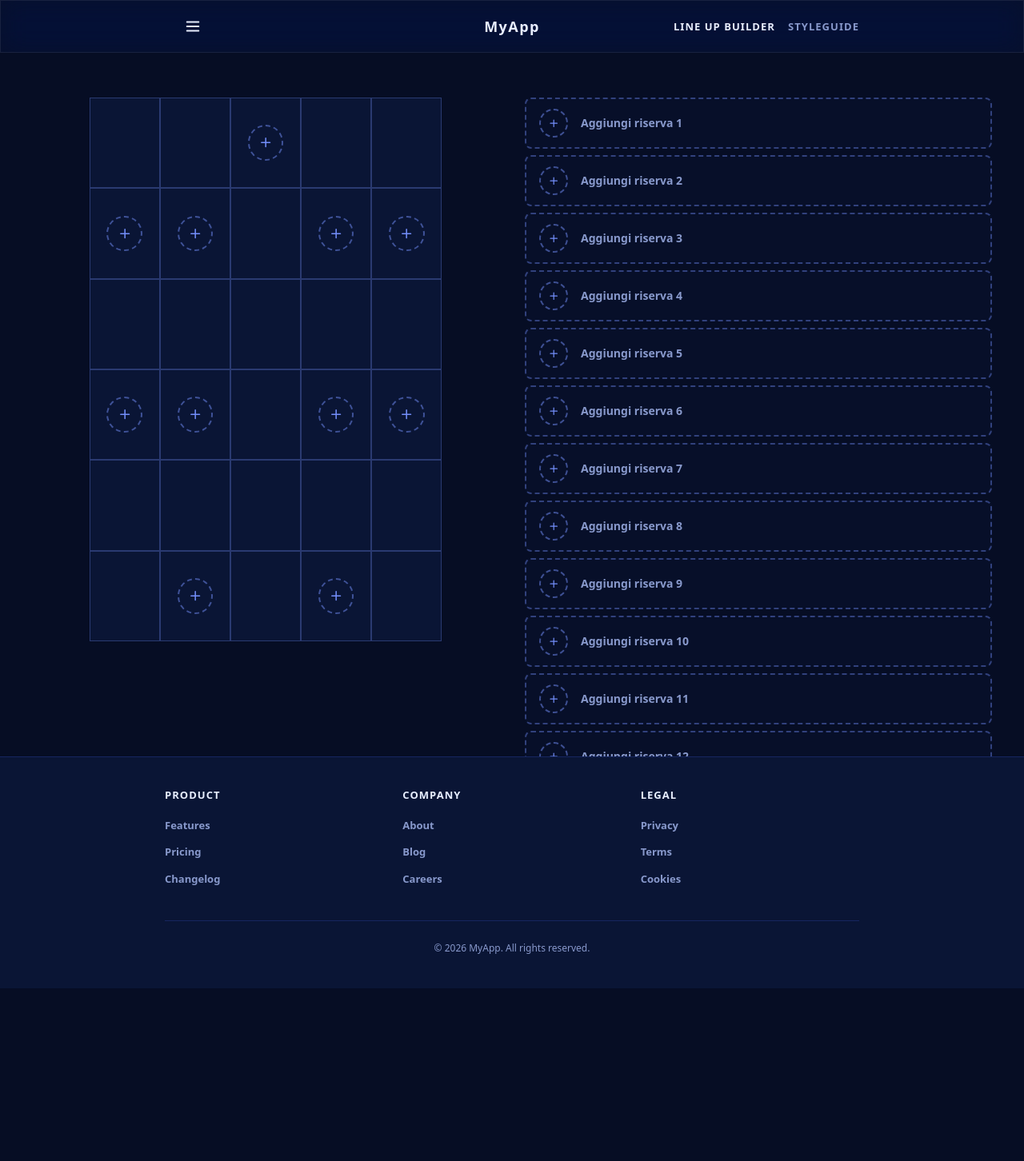
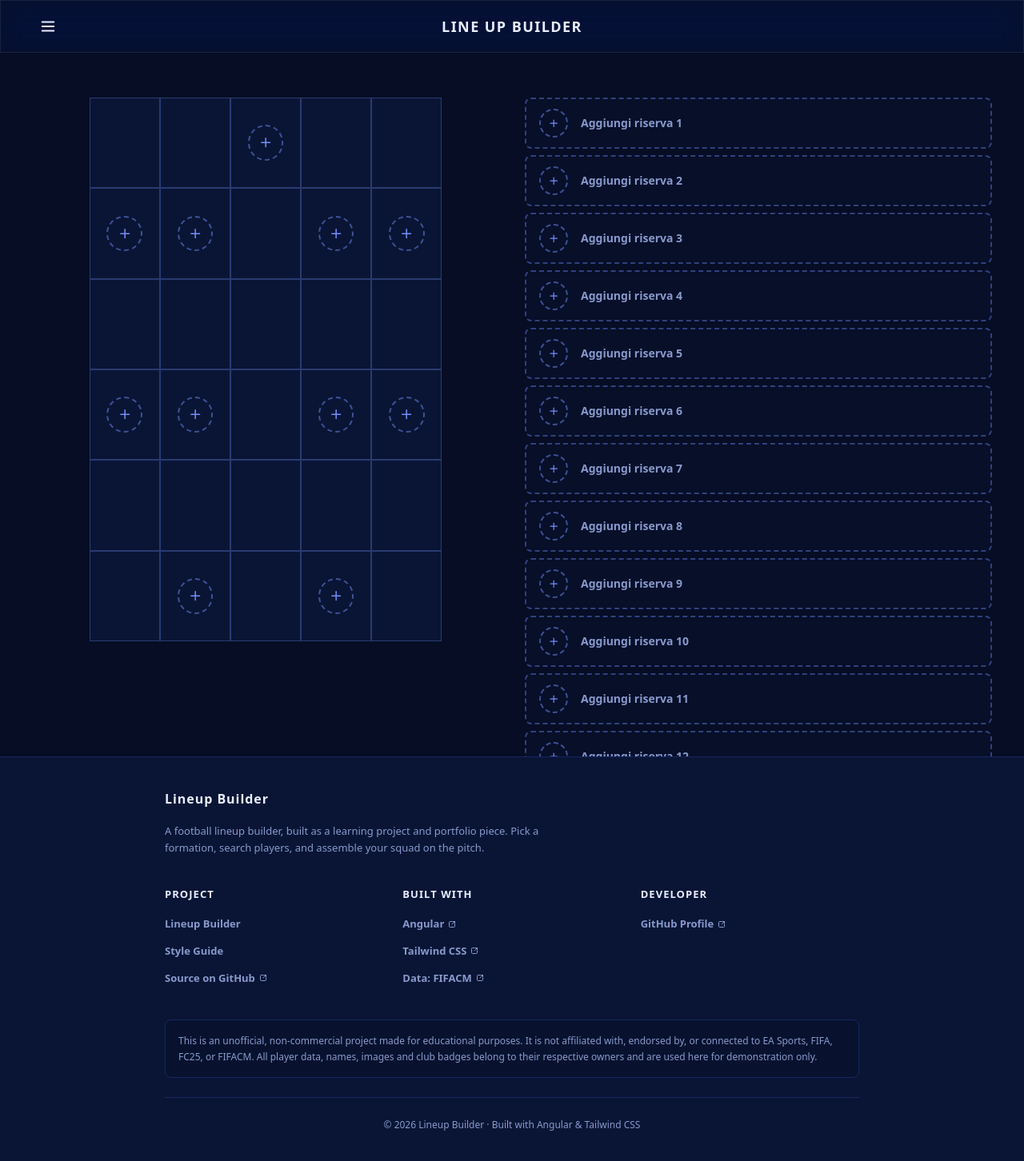
Before and after one commit to davenar/lineup-builder, an Angular app: page /builder in a window 1280 px wide. Shown: the top 1452 px of the page at 80% size. Before the commit the page ends 1236 px from the top, so only its background shows below. Built offline with nearby package versions, Linux system fonts and the light colour scheme.

Commit message:
fix header, fix footer

```diff
--- a/package.json
+++ b/package.json
@@ -1,6 +1,7 @@
 {
-  "name": "lup",
+  "name": "Line Up Builder",
   "version": "0.0.0",
+  "author": "davenar",
   "scripts": {
     "ng": "ng",
     "start": "ng serve",
--- a/src/app/app.routes.ts
+++ b/src/app/app.routes.ts
@@ -8,5 +8,5 @@ export const routes: Routes = [
     { path: 'styleguide', component: StyleguideComponent },
     { path: 'builder', component: LineUpBuilderComponent },
     { path: 'home', component: HomepageComponent },
-    { path: '', redirectTo: '/home', pathMatch: 'full' }
+    { path: '', redirectTo: '/builder', pathMatch: 'full' }
 ];
--- a/src/app/shared/components/footer/main-footer/main-footer.component.html
+++ b/src/app/shared/components/footer/main-footer/main-footer.component.html
@@ -1,19 +1,43 @@
 <footer class="border-t border-lup-mid bg-bg-surface">
   <div class="mx-auto max-w-[90rem] px-base py-xl">
+
+    <!-- intro: cos'è il progetto -->
+    <div class="mb-xl">
+      <p class="text-[1.6rem] font-bold tracking-[0.06em] text-text-primary">
+        Lineup Builder
+      </p>
+      <p class="mt-sm max-w-[52rem] text-[1.3rem] leading-relaxed text-text-muted">
+        A football lineup builder, built as a learning project and portfolio piece.
+        Pick a formation, search players, and assemble your squad on the pitch.
+      </p>
+    </div>
+
+    <!-- colonne di link -->
     <div class="grid grid-cols-1 gap-lg tb:grid-cols-3">
       @for (col of columns; track col.heading) {
       <div>
         <h3 class="text-[1.3rem] font-bold uppercase tracking-[0.08em] text-text-primary">
           {{ col.heading }}
         </h3>
-
         <ul class="mt-base flex flex-col gap-sm">
-          @for (link of col.links; track link.path) {
+          @for (link of col.links; track link.label) {
           <li>
+            @if (link.external) {
+            <a [href]="link.path" target="_blank" rel="noopener noreferrer"
+              class="inline-flex items-center gap-xs text-[1.3rem] font-semibold text-text-muted transition-colors hover:text-lup-pale">
+              {{ link.label }}
+              <svg xmlns="http://www.w3.org/2000/svg" class="h-[1.2rem] w-[1.2rem]" fill="none"
+                viewBox="0 0 24 24" stroke="currentColor" stroke-width="2" aria-hidden="true">
+                <path stroke-linecap="round" stroke-linejoin="round"
+                  d="M14 5h5v5M19 5l-7 7M12 5H7a2 2 0 0 0-2 2v10a2 2 0 0 0 2 2h10a2 2 0 0 0 2-2v-5" />
+              </svg>
+            </a>
+            } @else {
             <a [routerLink]="link.path"
               class="text-[1.3rem] font-semibold text-text-muted transition-colors hover:text-lup-pale">
               {{ link.label }}
             </a>
+            }
           </li>
           }
         </ul>
@@ -21,9 +45,20 @@
       }
     </div>
 
-    <div class="mt-xl border-t border-lup-mid pt-lg text-center">
+    <!-- disclaimer -->
+    <div class="mt-xl rounded-[0.8rem] border border-lup-mid bg-bg-page/40 p-base">
+      <p class="mb-0 text-[1.2rem] leading-relaxed text-text-muted">
+        This is an unofficial, non-commercial project made for educational purposes.
+        It is not affiliated with, endorsed by, or connected to EA Sports, FIFA, FC25,
+        or FIFACM. All player data, names, images and club badges belong to their
+        respective owners and are used here for demonstration only.
+      </p>
+    </div>
+
+    <!-- copyright -->
+    <div class="mt-lg border-t border-lup-mid pt-lg text-center">
       <p class="mb-0 text-[1.2rem] text-text-muted">
-        &copy; {{ currentYear }} MyApp. All rights reserved.
+        &copy; {{ currentYear }} Lineup Builder · Built with Angular &amp; Tailwind CSS
       </p>
     </div>
   </div>
--- a/src/app/shared/components/footer/main-footer/main-footer.component.ts
+++ b/src/app/shared/components/footer/main-footer/main-footer.component.ts
@@ -1,9 +1,16 @@
 import { Component } from '@angular/core';
 import { RouterModule } from '@angular/router';
 
+export interface FooterLink {
+  label: string;
+  /** Interno (routerLink) se path inizia con '/', altrimenti esterno (href). */
+  path: string;
+  external?: boolean;
+}
+
 export interface FooterColumn {
   heading: string;
-  links: { label: string; path: string }[];
+  links: FooterLink[];
 }
 
 @Component({
@@ -15,29 +22,31 @@ export interface FooterColumn {
 export class MainFooterComponent {
   readonly currentYear = new Date().getFullYear();
 
+  // ⬇️ Personalizza questi due con i tuoi dati reali.
+  readonly repoUrl = 'https://github.com/davenar/lineup-builder';
+  readonly authorUrl = 'https://github.com/davenar';
+
   readonly columns: FooterColumn[] = [
     {
-      heading: 'Product',
+      heading: 'Project',
       links: [
-        { label: 'Features',  path: '/features' },
-        { label: 'Pricing',   path: '/pricing' },
-        { label: 'Changelog', path: '/changelog' },
+        { label: 'Lineup Builder', path: '/' },
+        { label: 'Style Guide', path: '/styleguide' },
+        { label: 'Source on GitHub', path: this.repoUrl, external: true },
       ],
     },
     {
-      heading: 'Company',
+      heading: 'Built with',
       links: [
-        { label: 'About',   path: '/about' },
-        { label: 'Blog',    path: '/blog' },
-        { label: 'Careers', path: '/careers' },
+        { label: 'Angular', path: 'https://angular.dev', external: true },
+        { label: 'Tailwind CSS', path: 'https://tailwindcss.com', external: true },
+        { label: 'Data: FIFACM', path: 'https://www.fifacm.com', external: true },
       ],
     },
     {
-      heading: 'Legal',
+      heading: 'Developer',
       links: [
-        { label: 'Privacy',  path: '/privacy' },
-        { label: 'Terms',    path: '/terms' },
-        { label: 'Cookies',  path: '/cookies' },
+        { label: 'GitHub Profile', path: this.authorUrl, external: true },
       ],
     },
   ];
--- a/src/app/shared/components/header/main-header/main-header.component.html
+++ b/src/app/shared/components/header/main-header/main-header.component.html
@@ -1,26 +1,33 @@
 <header class="app-header">
-  <div class="mx-auto grid h-[6.4rem] max-w-[90rem] grid-cols-[1fr_auto_1fr] items-center px-base">
+  <div class="grid h-[6.4rem] grid-cols-[1fr_auto_1fr] items-center px-base sd:px-lg">
+
+    <!-- menu a sinistra -->
     <div class="flex items-center justify-start">
-
-      <button type="button" class="btn btn-outline glow-hover border-0!" aria-label="Open panel" (click)="openMainPanel()">
-
-        <svg xmlns="http://www.w3.org/2000/svg" class="h-[2.2rem] w-[2.2rem]" fill="none" viewBox="0 0 24 24"
-          stroke="currentColor" stroke-width="2">
+      <button
+        type="button"
+        class="btn btn-outline glow-hover border-0! px-sm"
+        aria-label="Apri menu"
+        (click)="openMainPanel()"
+      >
+        <svg xmlns="http://www.w3.org/2000/svg" class="h-[2.2rem] w-[2.2rem]" fill="none"
+          viewBox="0 0 24 24" stroke="currentColor" stroke-width="2">
           <path stroke-linecap="round" stroke-linejoin="round" d="M4 6h16M4 12h16M4 18h16" />
         </svg>
       </button>
     </div>
 
+    <!-- titolo al centro -->
     <a routerLink="/"
-      class="text-[1.8rem] font-bold tracking-[0.08em] text-text-primary transition-colors hover:text-lup-pale">
-      {{ appTitle }}
+      class="justify-self-center whitespace-nowrap text-[1.6rem] font-bold tracking-[0.08em] text-text-primary transition-colors hover:text-lup-pale sd:text-[1.8rem]">
+      {{ appTitle | uppercase }}
     </a>
 
-    <nav class="hidden items-center justify-end gap-base sd:flex">
+    <!-- link a destra -->
+    <nav class="flex items-center justify-end gap-sm sd:gap-base">
       @for (link of navLinks; track link.path) {
       <a [routerLink]="link.path" routerLinkActive="text-text-primary"
         [routerLinkActiveOptions]="{ exact: link.path === '/' }"
-        class="text-[1.3rem] font-semibold uppercase tracking-[0.08em] text-text-muted transition-colors hover:text-lup-pale">
+        class="whitespace-nowrap text-[1.2rem] font-semibold uppercase tracking-[0.06em] text-text-muted transition-colors hover:text-lup-pale sd:text-[1.3rem] sd:tracking-[0.08em]">
         {{ link.label }}
       </a>
       }
--- a/src/app/shared/components/header/main-header/main-header.component.ts
+++ b/src/app/shared/components/header/main-header/main-header.component.ts
@@ -2,6 +2,7 @@ import { Component, inject } from '@angular/core';
 import { RouterModule } from '@angular/router';
 import { MainMenuPanelComponent } from '../main-menu-panel/main-menu-panel.component';
 import { PanelService } from '../../../../core/services/panel.service';
+import { UpperCasePipe } from '@angular/common';
 
 export interface NavLink {
   label: string;
@@ -11,17 +12,17 @@ export interface NavLink {
 @Component({
   selector: 'app-main-header',
   standalone: true,
-  imports: [RouterModule],
+  imports: [RouterModule, UpperCasePipe],
   templateUrl: './main-header.component.html',
 })
 export class MainHeaderComponent {
   private readonly panelService = inject(PanelService);
 
-  readonly appTitle = 'MyApp';
+  readonly appTitle = 'Line Up Builder';
 
   readonly navLinks: NavLink[] = [
-    { label: 'Line Up Builder', path: '/builder' },
-    { label: 'Styleguide', path: '/styleguide' }
+    // { label: 'Line Up Builder', path: '/builder' },
+    // { label: 'Styleguide', path: '/styleguide' }
   ];
 
   openMainPanel(): void {
--- a/src/index.html
+++ b/src/index.html
@@ -2,7 +2,7 @@
 <html lang="en">
 <head>
   <meta charset="utf-8">
-  <title>Lup</title>
+  <title>Line Up Builder</title>
   <base href="/">
   <meta name="viewport" content="width=device-width, initial-scale=1">
   <link rel="icon" type="image/x-icon" href="favicon.ico">
```
